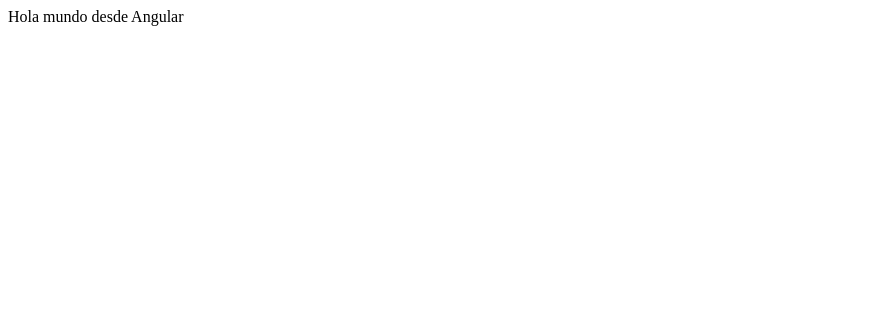
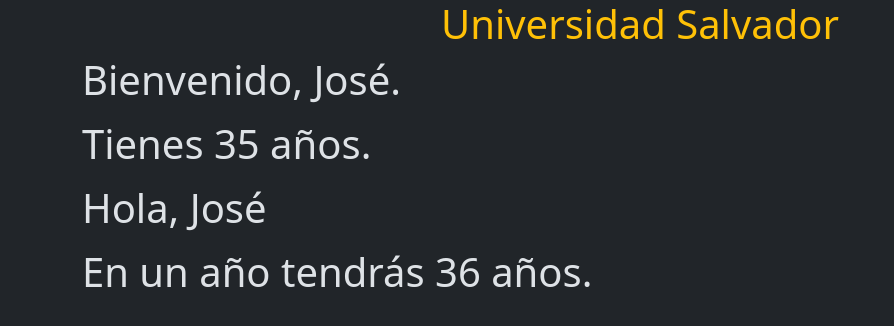
Before and after one commit to jsalvadorca90/app-angular, an Angular app: page / in a window 1280 px wide. Shown: the top 326 px of the page, without its empty margins (0-894 px from the left). Built offline with nearby package versions, Linux system fonts and the light colour scheme.

Commit message:
feat: [17] Componentes, en linea, implementacion bootstrap e interpolacion.

```diff
--- a/angular.json
+++ b/angular.json
@@ -14,9 +14,7 @@
           "builder": "@angular/build:application",
           "options": {
             "browser": "src/main.ts",
-            "polyfills": [
-              "zone.js"
-            ],
+            "polyfills": ["zone.js"],
             "tsConfig": "tsconfig.app.json",
             "assets": [
               {
@@ -25,7 +23,12 @@
               }
             ],
             "styles": [
-              "src/styles.css"
+              "src/styles.css",
+              "node_modules/bootstrap/dist/css/bootstrap.min.css"
+            ],
+            // Nota: bootstrap.bundle.min.js ya incluye @popperjs/core, así que no necesitas importarlo por separado a los scripts, solo instalarlo como dependencia.
+            "scripts": [
+              "node_modules/bootstrap/dist/js/bootstrap.bundle.min.js"
             ]
           },
           "configurations": {
@@ -70,10 +73,7 @@
         "test": {
           "builder": "@angular/build:karma",
           "options": {
-            "polyfills": [
-              "zone.js",
-              "zone.js/testing"
-            ],
+            "polyfills": ["zone.js", "zone.js/testing"],
             "tsConfig": "tsconfig.spec.json",
             "assets": [
               {
@@ -81,9 +81,7 @@
                 "input": "public"
               }
             ],
-            "styles": [
-              "src/styles.css"
-            ]
+            "styles": ["src/styles.css"]
           }
         }
       }
--- a/package.json
+++ b/package.json
@@ -16,6 +16,8 @@
     "@angular/forms": "^20.0.0",
     "@angular/platform-browser": "^20.0.0",
     "@angular/router": "^20.0.0",
+    "@popperjs/core": "^2.11.8",
+    "bootstrap": "^5.3.7",
     "rxjs": "~7.8.0",
     "tslib": "^2.3.0",
     "zone.js": "~0.15.0"
--- a/src/app/app.html
+++ b/src/app/app.html
@@ -1 +1,9 @@
-{{titulo}}
+<!-- <div class="container">
+  <h1 class="text-center text-warning">{{titulo}}</h1>
+</div>
+
+<app-nuevo-componente />
+
+<app-componente-en-linea /> -->
+
+<app-interpolacion />
--- /dev/null
+++ b/src/app/componente-en-linea/componente-en-linea.ts
@@ -0,0 +1,23 @@
+import { Component } from '@angular/core';
+
+@Component({
+  selector: 'app-componente-en-linea',
+  imports: [],
+  template: `
+    <h1>
+      {{ tituloComponenteInLine }}
+    </h1>
+    <p>Fuente más grande</p>
+  `,
+  styles: `
+  h1{
+    color: blue;
+  }
+  p{
+    font-size: 20px
+  }
+  `,
+})
+export class ComponenteEnLinea {
+  tituloComponenteInLine = 'Componente en Línea';
+}
--- /dev/null
+++ b/src/app/interpolacion/interpolacion.html
@@ -0,0 +1,9 @@
+<section>
+  <h1 class="container">
+    <h1 class="text-center text-warning">{{titulo}}</h1>
+    <p>Bienvenido, {{usuario.nombre}}.</p>
+    <p>Tienes {{usuario.edad}} años.</p>
+    <p>{{saludar()}}</p>
+    <p>En un año tendrás {{usuario.edad+1}} años.</p>
+  </h1>
+</section>
--- /dev/null
+++ b/src/app/interpolacion/interpolacion.ts
@@ -0,0 +1,19 @@
+import { Component } from '@angular/core';
+
+@Component({
+  selector: 'app-interpolacion',
+  imports: [],
+  templateUrl: './interpolacion.html',
+  styleUrl: './interpolacion.css',
+})
+export class Interpolacion {
+  titulo = 'Universidad Salvador';
+  usuario = {
+    nombre: 'José',
+    edad: 35,
+  };
+
+  saludar() {
+    return `Hola, ${this.usuario.nombre}`;
+  }
+}
--- /dev/null
+++ b/src/app/nuevo-componente/nuevo-componente.css
@@ -0,0 +1,3 @@
+p{
+    color:coral;
+}
--- /dev/null
+++ b/src/app/nuevo-componente/nuevo-componente.html
@@ -0,0 +1 @@
+<p>{{tituloNuevoComponente}}</p>
--- /dev/null
+++ b/src/app/nuevo-componente/nuevo-componente.ts
@@ -0,0 +1,11 @@
+import { Component } from '@angular/core';
+
+@Component({
+  selector: 'app-nuevo-componente',
+  imports: [],
+  templateUrl: './nuevo-componente.html',
+  styleUrl: './nuevo-componente.css',
+})
+export class NuevoComponente {
+  tituloNuevoComponente = 'Nuevo Componente';
+}
--- a/src/index.html
+++ b/src/index.html
@@ -1,11 +1,11 @@
-<!doctype html>
-<html lang="en">
+<!DOCTYPE html>
+<html lang="en" data-bs-theme="dark">
   <head>
-  <meta charset="utf-8">
+    <meta charset="utf-8" />
     <title>AppAngular</title>
-  <base href="/">
-  <meta name="viewport" content="width=device-width, initial-scale=1">
-  <link rel="icon" type="image/x-icon" href="favicon.ico">
+    <base href="/" />
+    <meta name="viewport" content="width=device-width, initial-scale=1" />
+    <link rel="icon" type="image/x-icon" href="favicon.ico" />
   </head>
   <body>
     <app-root></app-root>
```
Also changed, not shown: src/app/app.ts (+5 -2 lines), src/app/interpolacion/interpolacion.css (added), 1 other file (tests, documents, lock files or other folders). Lines whose indentation alone changed are shown as unchanged.
